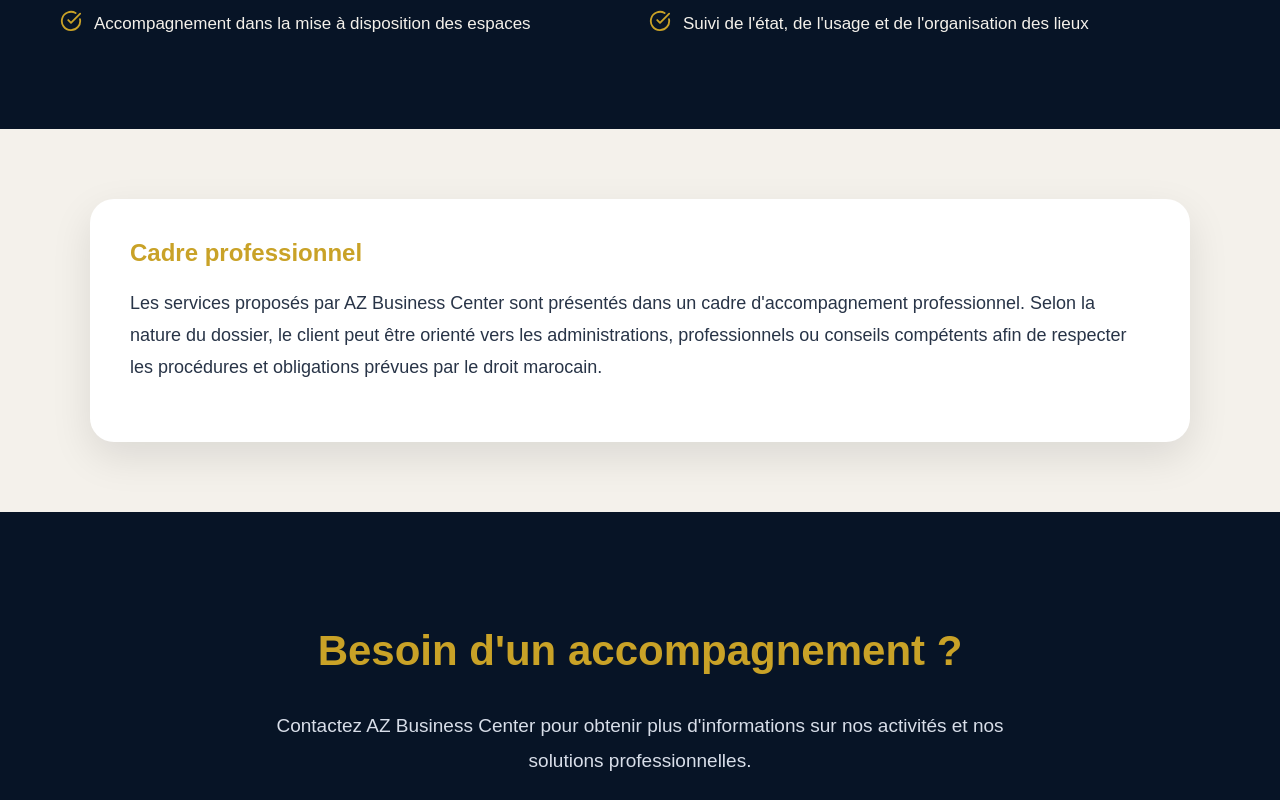
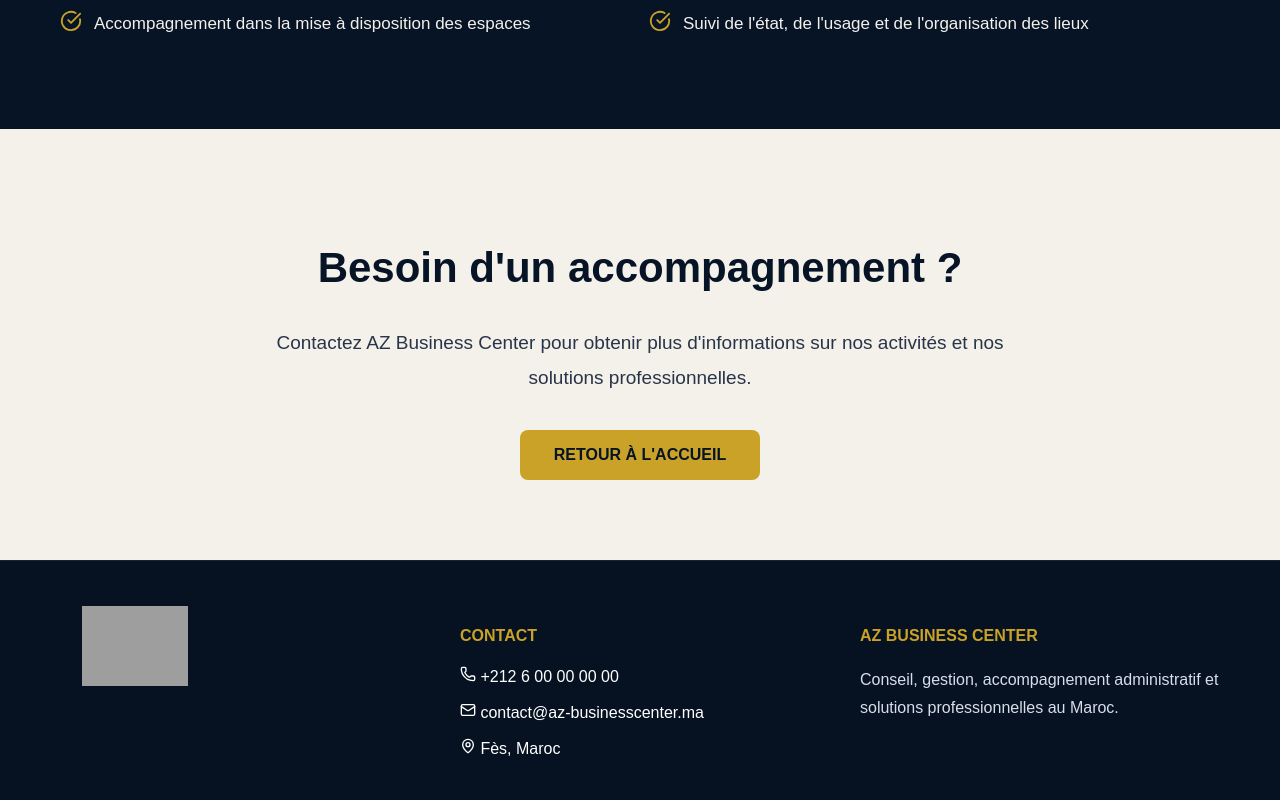
Before and after one commit to azbusinesscenter/az-businesscenter, a React (Vite) app: page /activities in a window 1280 px wide. Shown: the part 3640-4440 px from the top of the page. Built offline with nearby package versions, Linux system fonts and the light colour scheme; grey boxes are pictures that could not be loaded.

Commit message:
Suppression section Cadre professionnel + CTA en beige

```diff
--- a/src/Activities.jsx
+++ b/src/Activities.jsx
@@ -237,17 +237,17 @@
 
           .cta-section {
             padding: 80px 60px;
-            background: #071426;
+            background: #f4f1eb;
             text-align: center;
           }
 
           .cta-section h2 {
             font-size: 42px;
-            color: #c9a227;
+            color: #071426;
           }
 
           .cta-section p {
-            color: #d8dee9;
+            color: #283447;
             font-size: 19px;
             line-height: 1.8;
             max-width: 780px;
@@ -456,18 +456,7 @@
           </div>
         </section>
 
-        <section className="legal-section">
-          <div className="legal-card">
-            <h2>Cadre professionnel</h2>
-            <p>
-              Les services proposés par AZ Business Center sont présentés dans
-              un cadre d'accompagnement professionnel. Selon la nature du
-              dossier, le client peut être orienté vers les administrations,
-              professionnels ou conseils compétents afin de respecter les
-              procédures et obligations prévues par le droit marocain.
-            </p>
-          </div>
-        </section>
+
 
         <section className="cta-section">
           <h2>Besoin d'un accompagnement ?</h2>
```
